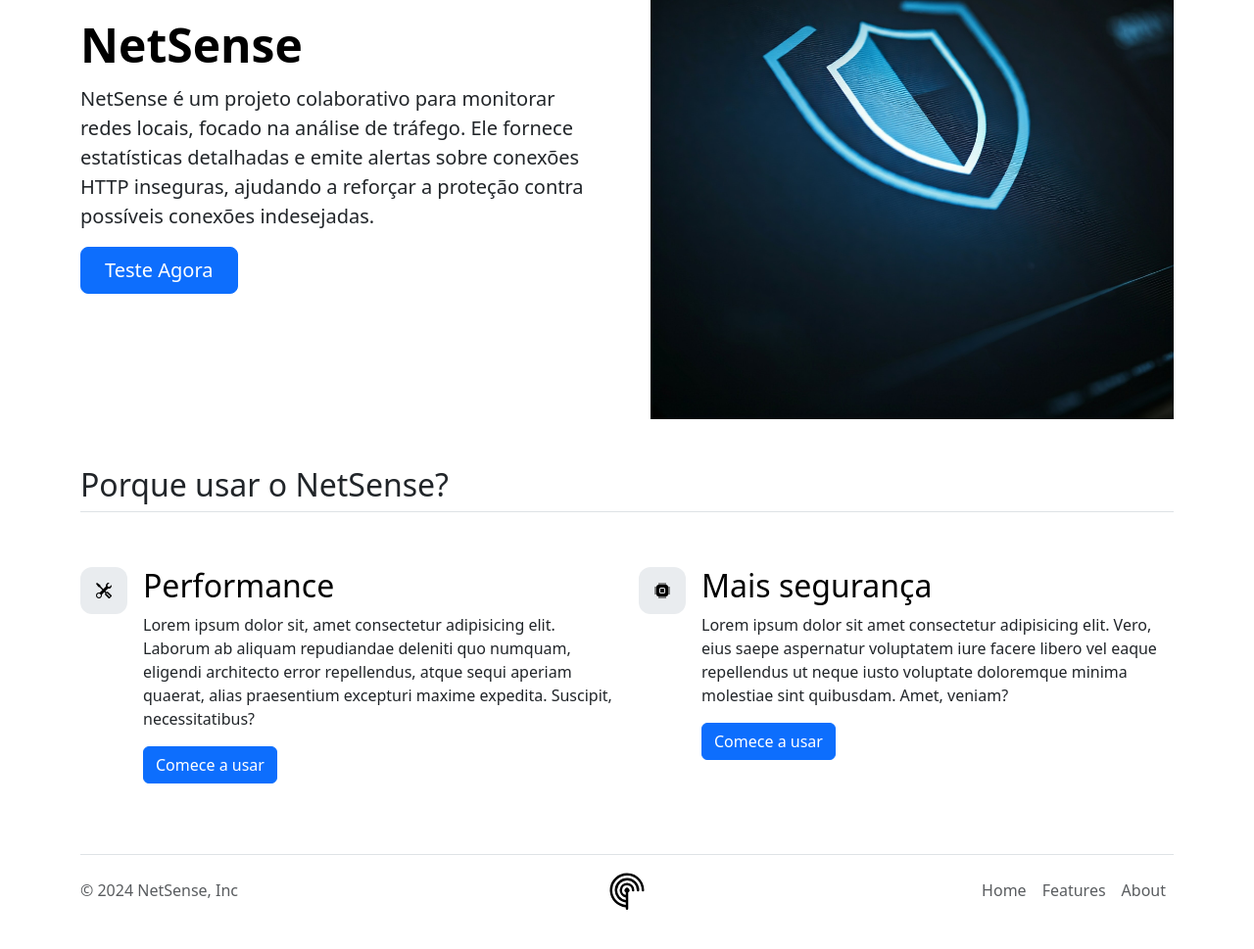
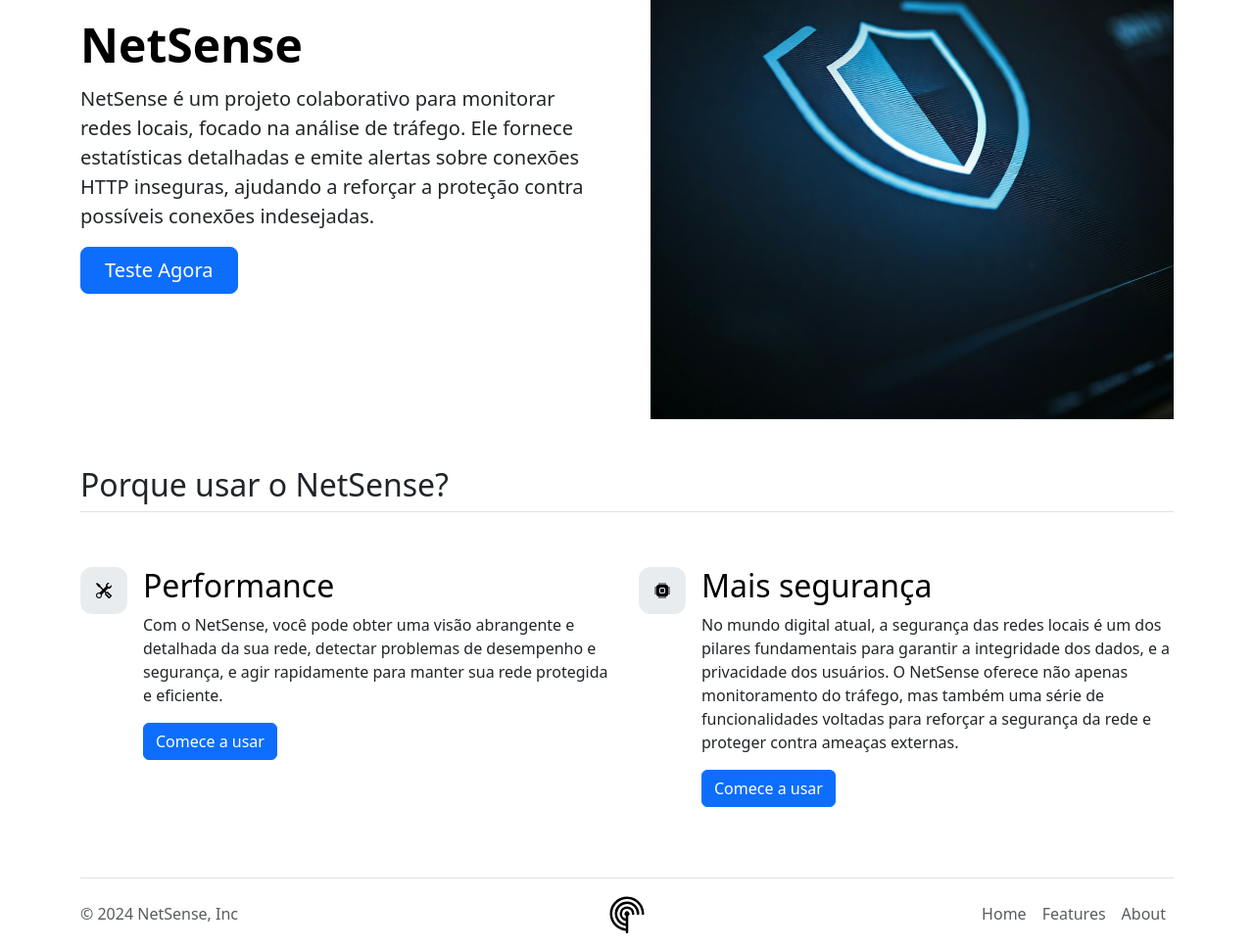
Before and after one commit to Jacksoan-Eufrosino/NetSense, a plain HTML site: page index.html in a window 1280 px wide. Shown: the part 257-1226 px from the top of the page at 98% size. Before the commit the page ends 1202 px from the top, so only its background shows below. Drawn offline with nearby package versions, Linux system fonts and the light colour scheme.

Commit message:
Conteúdo da homepage alterado.

```diff
--- a/index.html
+++ b/index.html
@@ -122,10 +122,9 @@
           <div>
             <h3 class="fs-2 text-body-emphasis">Performance</h3>
             <p>
-              Lorem ipsum dolor sit, amet consectetur adipisicing elit. Laborum
-              ab aliquam repudiandae deleniti quo numquam, eligendi architecto
-              error repellendus, atque sequi aperiam quaerat, alias praesentium
-              excepturi maxime expedita. Suscipit, necessitatibus?
+              Com o NetSense, você pode obter uma visão abrangente e detalhada da sua rede,
+              detectar problemas de desempenho e segurança, e
+               agir rapidamente para manter sua rede protegida e eficiente.
             </p>
             <a href="#" class="btn btn-primary">Comece a usar</a>
           </div>
@@ -139,10 +138,10 @@
           <div>
             <h3 class="fs-2 text-body-emphasis">Mais segurança</h3>
             <p>
-              Lorem ipsum dolor sit amet consectetur adipisicing elit. Vero,
-              eius saepe aspernatur voluptatem iure facere libero vel eaque
-              repellendus ut neque iusto voluptate doloremque minima molestiae
-              sint quibusdam. Amet, veniam?
+              No mundo digital atual, a segurança das redes locais é um dos pilares fundamentais para garantir a integridade dos dados,
+               e a privacidade dos usuários.
+               O NetSense oferece não apenas monitoramento do tráfego,
+              mas também uma série de funcionalidades voltadas para reforçar a segurança da rede e proteger contra ameaças externas.
             </p>
             <a href="#" class="btn btn-primary">Comece a usar</a>
           </div>
```
